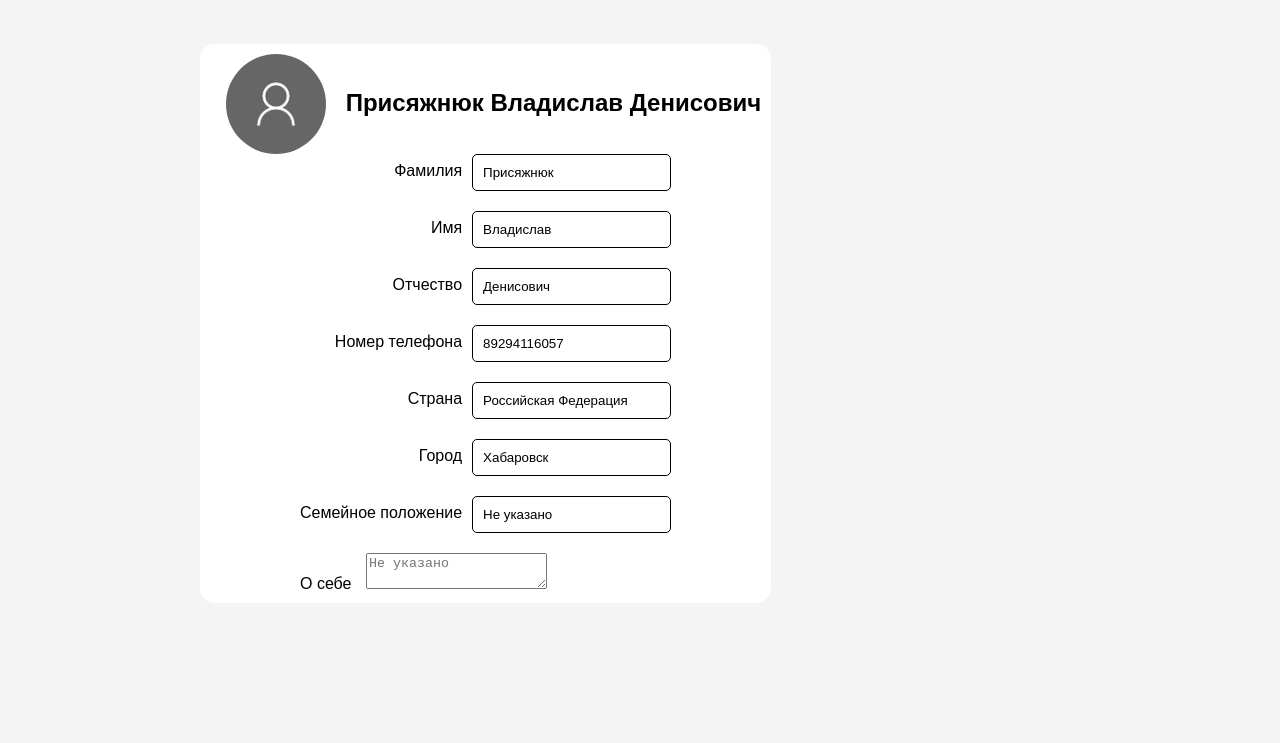
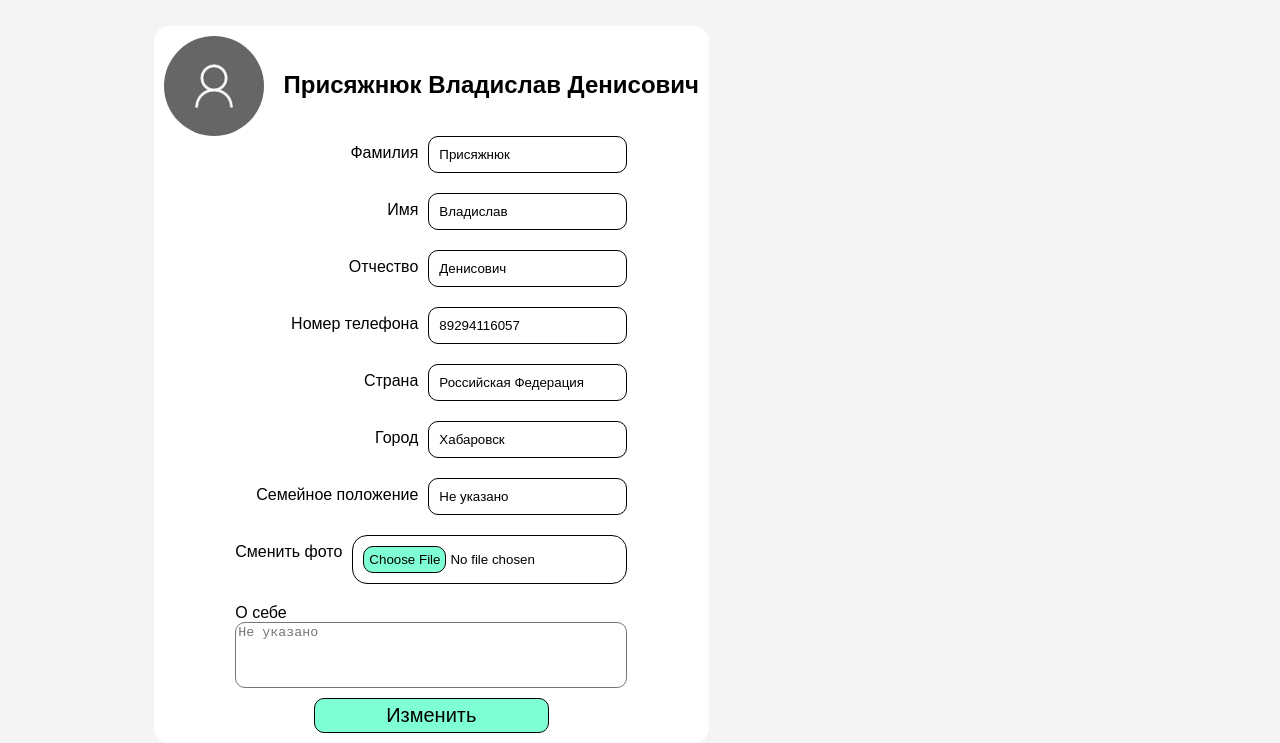
Before and after one commit to BezgachevEgor/GigaNet, a plain HTML site: page client/personalPage.html in a window 1280 px wide. Shown: the part 76-819 px from the top of the page. Drawn offline with Linux system fonts and the light colour scheme.

Commit message:
Личная страница готова, справа от неё будут посты пользователя

```diff
--- a/client/layout.css
+++ b/client/layout.css
@@ -10,6 +10,8 @@ body{
 }
 header{
     background-color: white;
+    position: fixed;
+    width: 100%;
 }
 .navHeader{
     display: flex;
--- a/client/personalPage.css
+++ b/client/personalPage.css
@@ -2,7 +2,6 @@ body{
     margin: 0;
     background-color: #f4f4f4;
     font-family: sans-serif;
-
 }
 .container{
     height: 50px;
@@ -10,6 +9,9 @@ body{
 }
 header{
     background-color: white;
+    position: fixed;
+    width: 100%;
+    z-index: 10;
 }
 .navHeader{
     display: flex;
@@ -62,11 +64,28 @@ a{
     max-height: 100px;
     border-radius: 200px;
 }
+#newPhoto{
+    padding: 10px;
+    border: black 1px solid;
+    border-radius: 15px;
+    margin-bottom: 20px;
+}
+#newPhoto::file-selector-button{
+    border: black 1px solid;
+    border-radius: 10px;
+    background-color: aquamarine;
+    padding: 5px;
+}
+#newPhoto::file-selector-button:hover{
+    background-color: aqua;
+    transition-duration: 0.5s;
+    cursor: pointer;
+}
 .mainContainer{
     position: absolute;
-    margin-top: 50px;
-    margin-left: 200px;
-    margin-right: 30px;
+    margin-top: 8%;
+    margin-left: 12%;
+    margin-right: 2%;
 }
 h2{
     position: relative;
@@ -77,10 +96,30 @@ h2{
 .personalData{
     padding: 10px;
     border: black 1px solid;
-    border-radius: 5px;
+    border-radius: 10px;
     margin-bottom: 20px;
 }
 label{
     margin-right: 10px;
     margin-top: 8px;
 }
+#selfInformation{
+    resize: none;
+    min-height: 60px;
+    border-radius: 10px;
+}
+#changeButton{
+    border: black 1px solid;
+    border-radius: 10px;
+    background-color: aquamarine;
+    font-size: 20px;
+    margin-top: 10px;
+    margin-left: 20%;
+    margin-right: 20%;
+    padding: 5px;
+}
+#changeButton:hover{
+    background-color: aqua;
+    transition-duration: 0.5s;
+    cursor: pointer;
+}
--- a/client/personalPage.html
+++ b/client/personalPage.html
@@ -9,7 +9,7 @@
     <header>
         <div class="container">
             <nav class="navHeader">
-                <a class="logo" href="">GigaNet</a>
+                <a class="logo" href="personalPage.html">GigaNet</a>
                 <div class="ulDiv">
                     <ul class="ulHeader">
                         <li class="item"><a class="chosen" href="">Моя страница</a></li>
@@ -27,11 +27,12 @@
         <div class="data" style="border-radius: 15px;">
             <div style="padding: 10px;">
                 <form method="post" id="userDataForm">
-                    <div class="data">
+                    <div class="data" style="justify-content: center">
                         <img src="unnamed.jpg" alt="defaultUser.png" id="userPhoto">
                         <h2>Присяжнюк Владислав Денисович</h2>
                     </div>
-                    <div style="padding: 0 90px">
+                    <div style="display: flex; justify-content: center">
+                        <div style="display: flex; flex-direction: column">
                             <div class="data">
                                 <label for="family">Фамилия</label>
                                 <input type="text" id="family" class="personalData" value="Присяжнюк">
@@ -60,8 +61,14 @@
                                 <label for="familyStatus">Семейное положение</label>
                                 <input type="text" id="familyStatus" class="personalData" value="Не указано">
                             </div>
-                        <label for="selfInformation">О себе</label>
-                        <textarea id="selfInformation" placeholder="Не указано"></textarea>
+                            <div class="data">
+                                <label for="familyStatus">Сменить фото</label>
+                                <input type="file" id="newPhoto">
+                            </div>
+                            <label for="selfInformation" style="margin-top: 0">О себе</label>
+                            <textarea id="selfInformation" placeholder="Не указано" aria-multiline="true"></textarea>
+                            <input type="submit" value="Изменить" id="changeButton">
+                        </div>
                     </div>
                 </form>
             </div>
```
Lines whose indentation alone changed are shown as unchanged.
